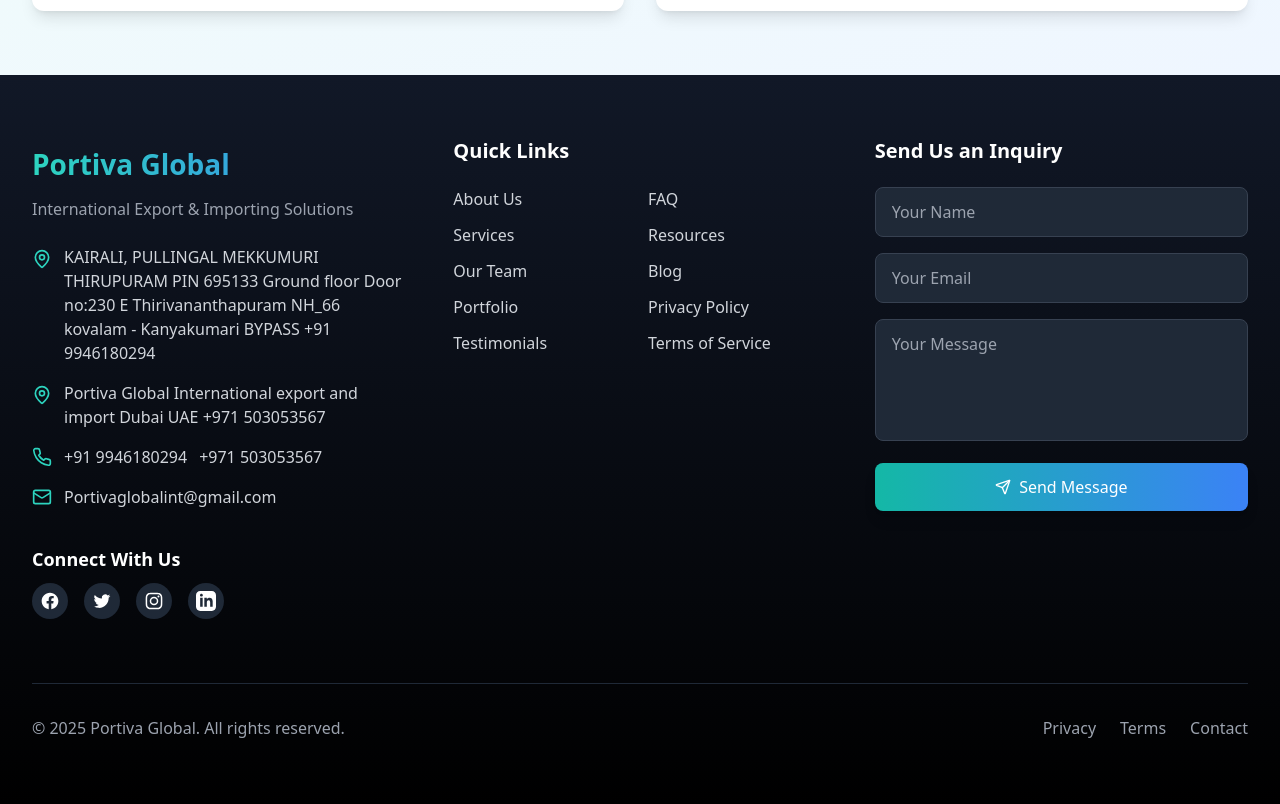
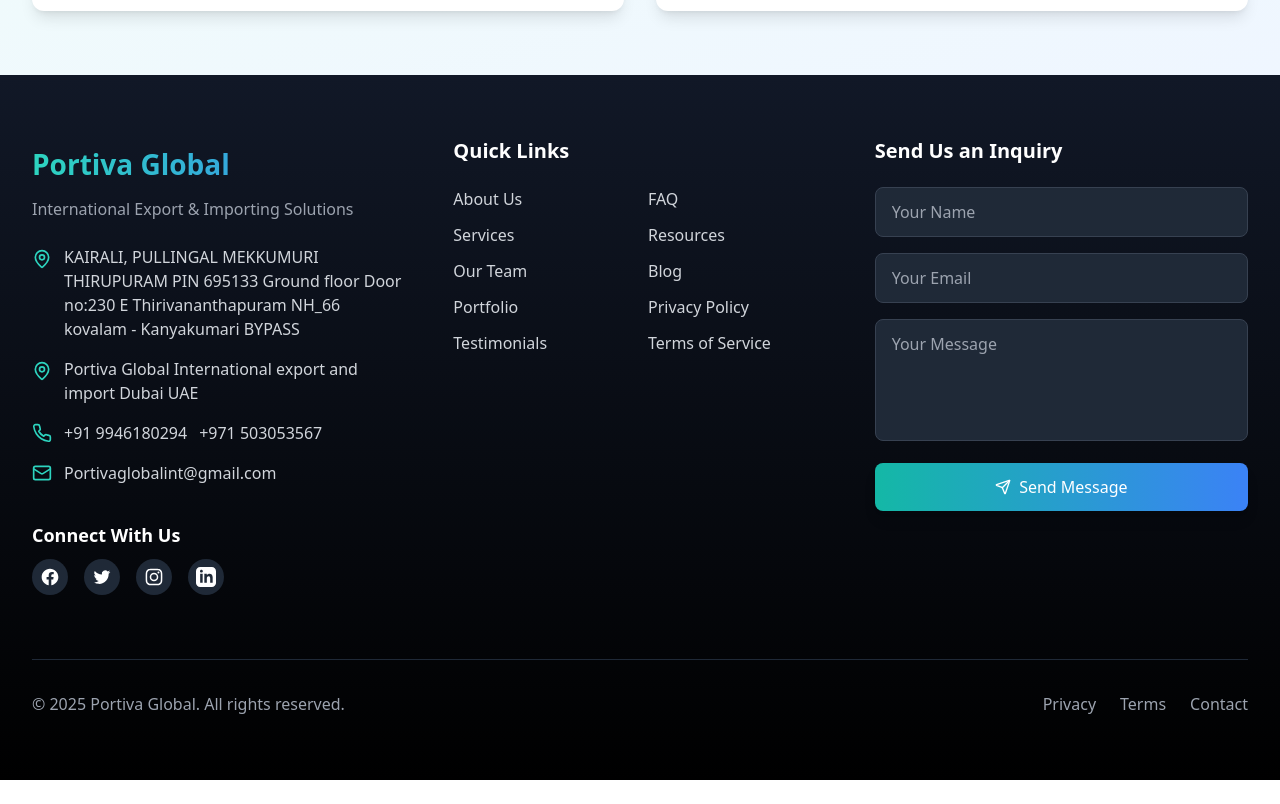
Before and after one commit to Akbarhaleel1/Portiva-Global, a React (Vite) app in the folder client/: page / in a window 1280 px wide. Shown: the part 6915-7719 px from the top of the page. After the commit the page ends 7695 px from the top, so only its background shows below. Built offline with nearby package versions, Linux system fonts and the light colour scheme; a web font is replaced by a local one.

Commit message:
updaated

```diff
--- a/client/src/components/Footer.jsx
+++ b/client/src/components/Footer.jsx
@@ -82,8 +82,6 @@ export default function Footer() {
                   Ground floor
                   Door no:230 E
                   Thirivananthapuram NH_66 kovalam - Kanyakumari BYPASS
-                  +91 9946180294
-
                 </p>
 
               </div>
@@ -92,7 +90,6 @@ export default function Footer() {
                 <p className="text-gray-300">
                   Portiva Global International export and import
                   Dubai UAE
-                  +971 503053567
                 </p>
 
               </div>
@@ -100,7 +97,7 @@ export default function Footer() {
               <div className="flex items-center space-x-3">
                 <Phone className="h-5 w-5 text-teal-400 flex-shrink-0" />
                 <p className="text-gray-300">+91 9946180294</p>
-                <p className="text-gray-300">+971 503053567</p>
+                <p className="text-gray-300">+971 503053567</p>
               </div>
 
               <div className="flex items-center space-x-3">
```
